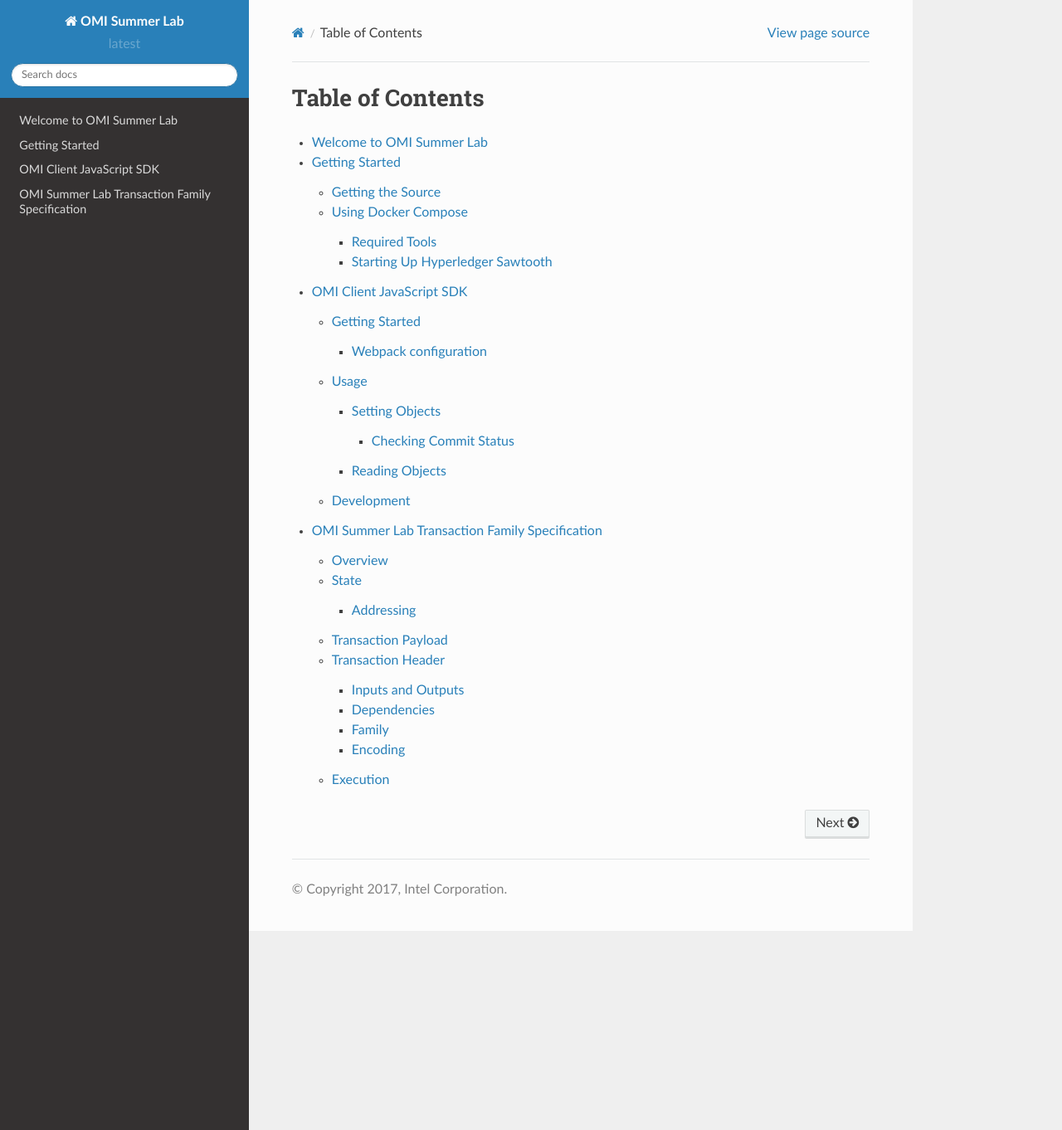
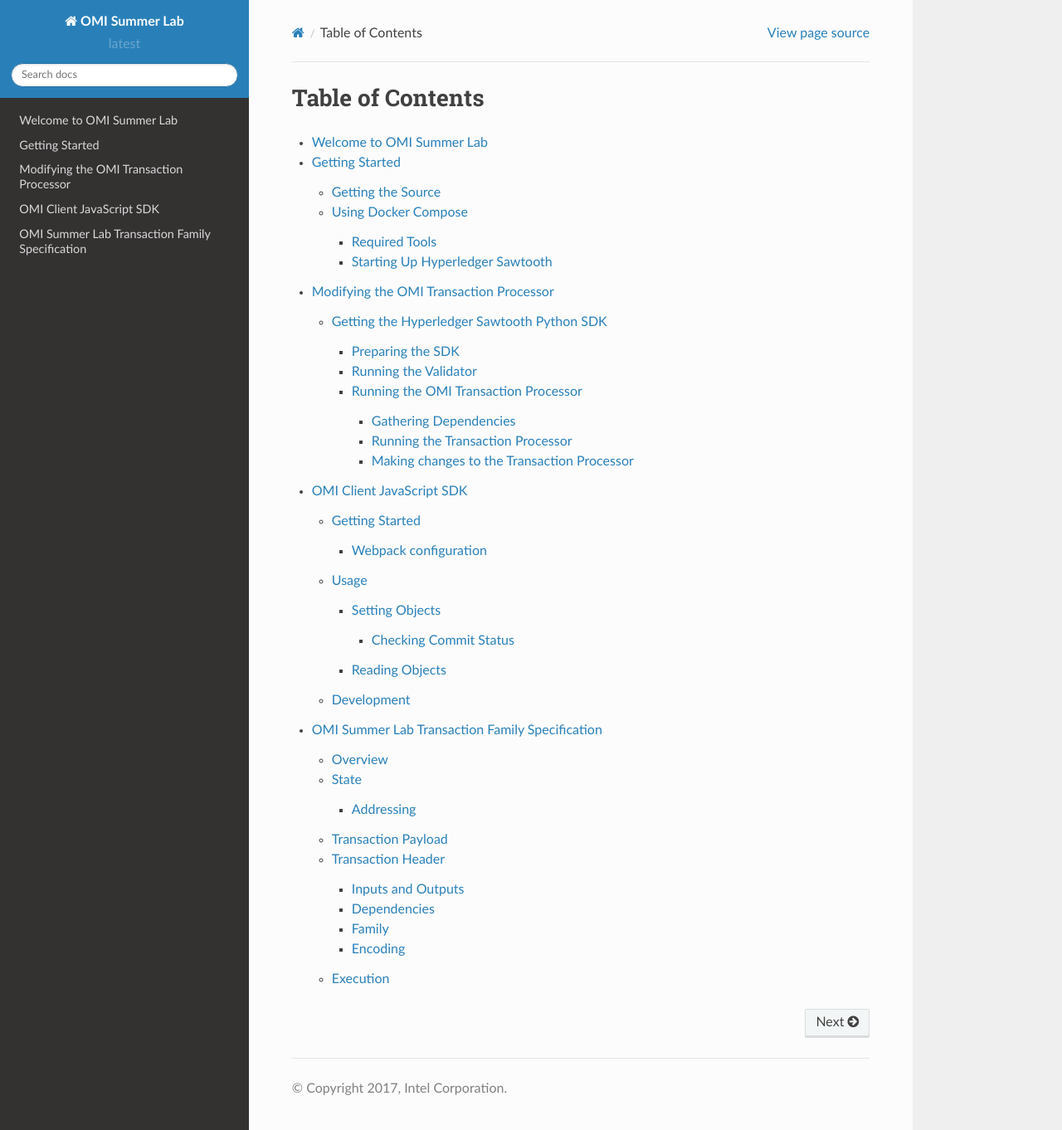
Before and after one commit to IntelLedger/omi-summer-lab, a Sphinx documentation site: the page built from docs/source/contents.rst, in a window 1280 px wide and 1362 px high. Shown: the whole window at 83% size. Built offline with Sphinx 7.4.7 and the Read the Docs theme 2.0.0, drawn with Linux system fonts in a browser that asks for light colours; part of the change alters nothing that is shown.

Commit message:
Add guide for running the txn processor locally
Signed-off-by: Peter Schwarz <pschwarz@bitwise.io>

```diff
--- a/docs/source/_templates/indexcontent.html
+++ b/docs/source/_templates/indexcontent.html
@@ -14,6 +14,11 @@
     <span class="linkdescr">{% trans %}Gettting started with OMI Summer Lab on
       Hyperledger Sawtooth{% endtrans %}</span></p>
 
+  <p class="biglink"><a class="biglink" href="{{ pathto("txn_processor_dev")
+    }}">{% trans %}Modifying the OMI Transaction Processor{% endtrans %}</a><br/>
+    <span class="linkdescr">{% trans %}Adding your own changes to the OMI
+      Transaction processor{% endtrans %}</span></p>
+
   <p class="biglink"><a class="biglink" href="{{ pathto("omi_client")
     }}">{% trans %}OMI Client JavaScript SDK{% endtrans %}</a><br/>
     <span class="linkdescr">{% trans %}Using the OMI JavaScript Client SDK
--- a/docs/source/contents.rst
+++ b/docs/source/contents.rst
@@ -8,6 +8,8 @@ Table of Contents
 
    getting_started.rst
 
+   txn_processor_dev.rst
+
    omi_client.rst
 
    transaction_family_specification.rst
--- /dev/null
+++ b/docs/source/txn_processor_dev.rst
@@ -0,0 +1,130 @@
+***************************************
+Modifying the OMI Transaction Processor
+***************************************
+
+This guide will help you add your own changes to the OMI Summer Lab Transaction
+Processor.
+
+.. note::
+
+  For more inforamation on Transaction Processors in Hyperledger Sawtooth,
+  checkout the `Applpication Developer's Guide
+  <https://intelledger.github.io/app_developers_guide.html>`__, paying close
+  attention to the Python SDK section
+
+Getting the Hyperledger Sawtooth Python SDK
+*******************************************
+
+Transaction processors may be written in a number of languages, but the OMI
+Transaction Processor is implemented using the Sawtooth Python SDK.  This is
+currently not available via standard Python dependency tools (e.g. `pip`), so
+you'll need to checkout the Hyperledger Sawtooth repository.  Assuming you have
+`git` installed from the previous section:
+
+.. code-block:: console
+
+  $ git clone https://github.com/hyperledger/sawtooth-core
+
+It is recommended that you clone `sawtooth-core` into the same parent directory
+of `omi-summer-lab`.
+
+Preparing the SDK
+=================
+
+The Sawtooth Python SDK requires a bit of preparation for use with the OMI
+Transaction Processor.  You will need `Python 3
+<https://www.python.org/downloads/>`__ installed for all of the following
+commands.
+
+In `sawtooth-core`, run the following command:
+
+.. code-block:: console
+
+  $ pip3 install grpcio-tools
+  ...
+  Successfully installed grpcio-1.3.5 grpcio-tools-1.3.5 protobuf-3.3.0 six-1.10.0
+  $ ./bin/protogen
+
+This last command has no output.
+
+Add the now-ready Sawtooth Python SDK to your Python path:
+
+.. code-block:: console
+
+  $ export PYTHONPATH=<parent directory>/sawtooth-core/sdk/python:$PYTHONPATH
+
+Running the Validator
+=====================
+
+As we did in the previous section we'll use `docker compose` to start up a
+validator instance, a config transaction processor, and a REST API process, but
+we will be starting up the OMI Transaction Processor ourselves.  We've provided
+a separate compose file to start this subset of components:
+
+.. code-block:: console
+
+  $ docker-compose -f omi-summer-lab/docker/compose-without-omi.yaml up
+
+To stop the validator node, press Ctrl-c and then run:
+
+.. code-block:: console
+
+  $ docker-compose -f omi-summer-lab/docker/compose-without-omi.yaml down
+
+Running the OMI Transaction Processor
+=====================================
+
+With the validator started, we can move on to running our version of the OMI
+Transaction Processor.
+
+Gathering Dependencies
+----------------------
+
+We'll need a few more Python dependencies.  We've provided a `requirements.txt`
+with the remaining items needed. In the `omi-summer-lab` directory, run:
+
+.. code-block:: console
+
+  $ pip3 install -r requirements.txt
+
+Running the Transaction Processor
+---------------------------------
+
+We can now run the Transaction Processor. In the `omi-summer-lab` directory,
+run:
+
+.. code-block:: console
+
+  $ ./bin/omi-tp -vv tcp://localhost:40000
+  [17:21:50 DEBUG   selector_events] Using selector: ZMQSelector
+  [17:21:50 INFO    core] register attempt: OK
+
+This will start the transaction processor and connect it to the running
+validator we started in the previous section.
+
+Making changes to the Transaction Processor
+-------------------------------------------
+
+Modifications to the Transaction Processor can be made by editing the
+Transaction Handler implementation found at
+`omi-summer-lab/omi/sawtooth_omi/handler.py`.  The important method to focus on
+in this file is `OMITransactionHandler.apply`. This is where the operations of
+validating the transaction payload and setting global state values happen.
+
+.. note::
+
+  See the Application Developer's Guide section on `The apply Method
+  <https://intelledger.github.io/_autogen/sdk_TP_tutorial_python.html#the-apply-method>`__
+  for more information.
+
+Currently, this handler implementation writes OMI objects to the global state,
+and validates ownership based on the public key associated with the enclosing
+transaction.
+
+You could, for example, build a payment record transaction for a number of
+plays of a song from a streaming service. The transaction would contain the
+song identifier and the number of plays and the total payment and would be
+signed by the streaming service identity (e.g. “youtube” or “spotify”). The
+Transaction Processor would calculate the splits based on the fractional artist
+participation based on the song “tree” and would create records in state
+indicating payments to artists as a result of the plays.
```
